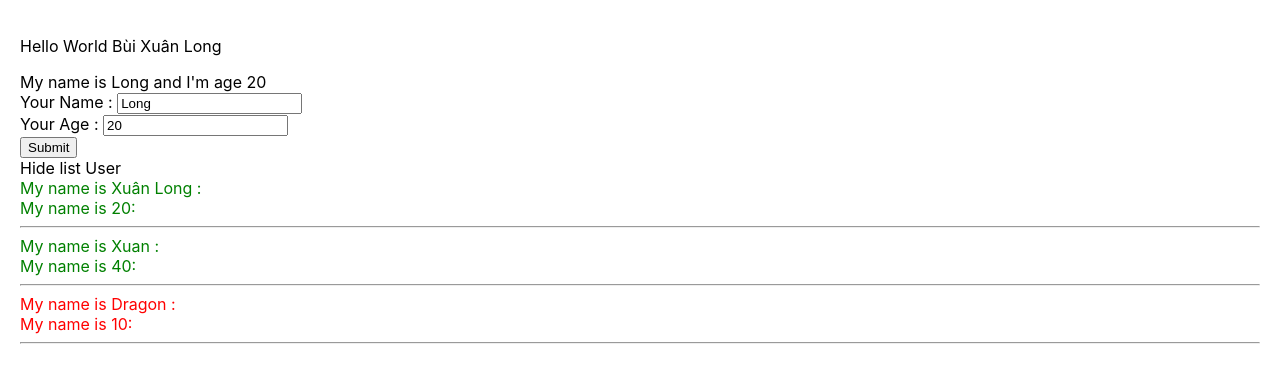
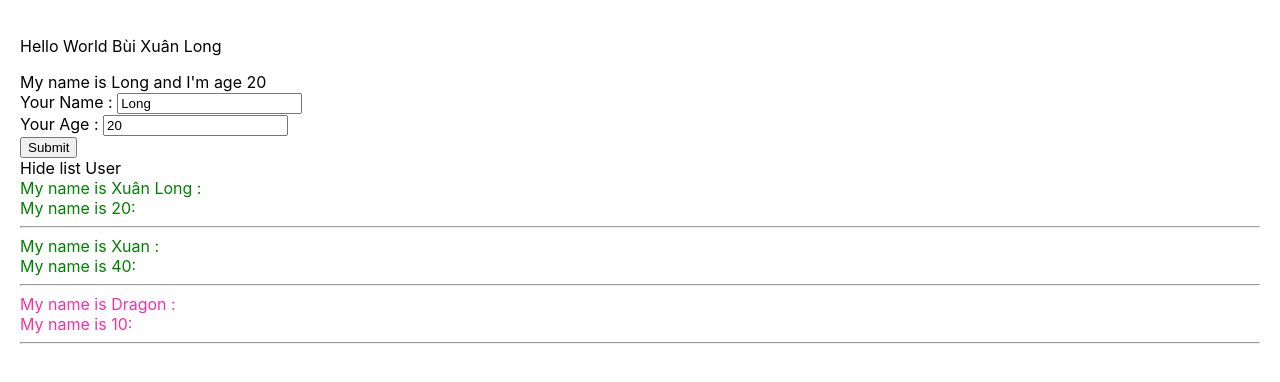
Before and after one commit to Mrlong8/Learn-React, a React (Create React App) app in the folder Chapter2/base-react-redux/: page / in a window 1280 px wide. Shown: the top 382 px of the page. Built offline with nearby package versions, Linux system fonts and the light colour scheme.

Commit message:
update 7

```diff
--- a/Chapter2/base-react-redux/package.json
+++ b/Chapter2/base-react-redux/package.json
@@ -13,6 +13,7 @@
     "redux": "4.2.0",
     "redux-devtools-extension": "2.13.9",
     "redux-thunk": "2.4.1",
+    "sass": "1.53.0",
     "web-vitals": "2.1.4"
   },
   "scripts": {
--- a/Chapter2/base-react-redux/src/App.js
+++ b/Chapter2/base-react-redux/src/App.js
@@ -1,5 +1,5 @@
 import logo from './logo.svg';
-import './App.css';
+import './App.scss';
 import { useDispatch, useSelector } from 'react-redux';
 import { increaseCounter, decreaseCounter } from './redux/action/counterAction';
 import MyComponent from './components/MyComponent';
--- a/Chapter2/base-react-redux/src/App.css
+++ b/Chapter2/base-react-redux/src/App.scss
@@ -1,11 +1,3 @@
-.red {
-  color: red;
-}
-
-.green {
-  color: green;
-}
-
 body {
   padding: 20px;
   margin: 0;
--- a/Chapter2/base-react-redux/src/components/DisplayInfor.js
+++ b/Chapter2/base-react-redux/src/components/DisplayInfor.js
@@ -1,5 +1,5 @@
 import React from 'react'
-
+import './DisplayInfor.scss'
 
 
 class DisplayInfor extends React.Component {
@@ -19,7 +19,7 @@ class DisplayInfor extends React.Component {
         // console.log(listUser)
 
         return (
-            <div>
+            <div className='display-infor-container'>
                 <div>
                     <span onClick={() => {
                         this.handleShowHide()
--- /dev/null
+++ b/Chapter2/base-react-redux/src/components/DisplayInfor.scss
@@ -0,0 +1,9 @@
+.display-infor-container {
+    .red {
+        color: rgb(242, 51, 165);
+    }
+
+    .green {
+        color: green;
+    }
+}
```
Also changed, not shown: 1 other file (tests, documents, lock files or other folders).
